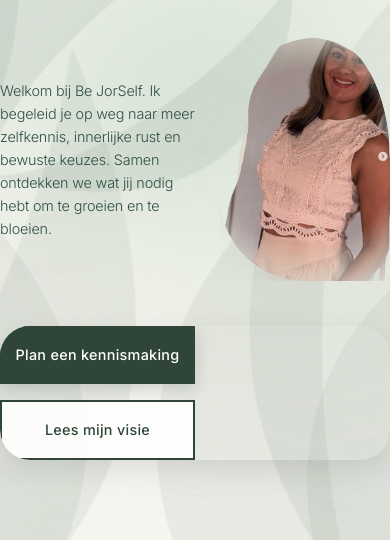
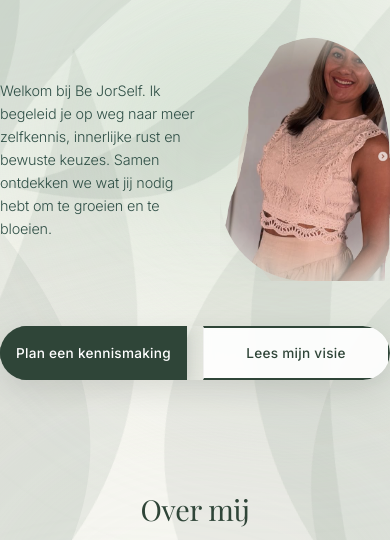
Before and after one commit to michaelmartinalinkai/bejorself, a plain HTML site: page index.html in a window 390 px wide. Shown: the part 224-764 px from the top of the page. Drawn offline with nearby package versions, Linux system fonts and the light colour scheme; a web font is replaced by a local one.

Commit message:
Fix mobile button alignment: ensure side-by-side row layout

```diff
--- a/styles.css
+++ b/styles.css
@@ -2964,23 +2964,34 @@ a {
         grid-column: 1 / -1;
         order: 4;
         display: flex;
+        flex-direction: row;
+        /* Force row direction */
         width: 100%;
         margin-top: 30px;
         box-shadow: 0 10px 30px rgba(0, 0, 0, 0.1);
         border-radius: 30px;
         overflow: hidden;
+        height: 54px;
+        /* Explicit height to force alignment */
     }
 
     .hero-buttons .btn {
-        flex: 1;
+        flex: 1 1 50%;
+        /* Grow, shrink, start at 50% */
         border-radius: 0;
-        padding: 15px 10px;
-        font-size: 0.9rem;
+        padding: 0 10px;
+        /* Reduced vertical padding */
+        font-size: 0.85rem;
+        /* Slightly smaller text to prevent wrap */
+        line-height: 54px;
+        /* Center text vertically */
+        height: 100%;
         text-align: center;
         justify-content: center;
         margin: 0;
-        width: 50%;
         white-space: nowrap;
+        display: flex;
+        align-items: center;
     }
 
     .hero-buttons .btn-primary {
@@ -2992,5 +3003,7 @@ a {
         background: rgba(255, 255, 255, 0.9);
         color: #2f4538;
         backdrop-filter: blur(5px);
-    }
-}
+        border-left: 1px solid rgba(0, 0, 0, 0.05);
+        /* Separator */
+    }
+}
```
